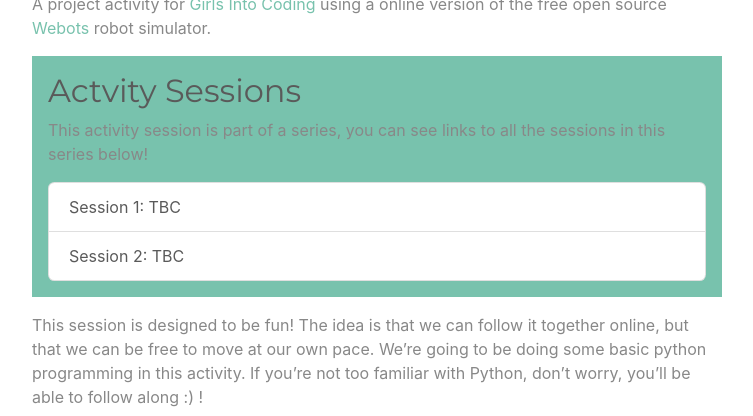
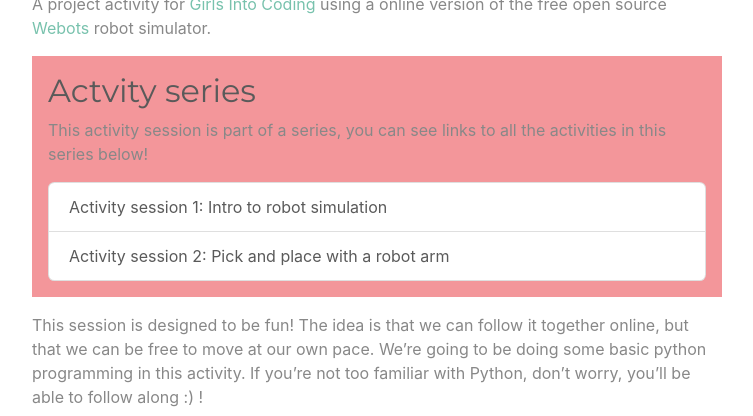
Before and after one commit to samhohcm/Robot-Kinematics-Remote-Worksheet-1, a Jekyll site: the page built from index.md, in a window 1280 px wide and 900 px high, cut to the strip 484-900 px from the top of the window. Shown: the whole strip, without its empty margins (263-1016 px from the left). Built offline with Jekyll 4.4.1, drawn with Linux system fonts in a browser that asks for light colours; some of the changed text lies outside the part shown.

Commit message:
Update index.md

```diff
--- a/index.md
+++ b/index.md
@@ -6,12 +6,12 @@ title: Simulating Robots!
 
 A project activity for [Girls Into Coding](https://www.girlsintocoding.com/) using a online version of the free open source [Webots](https://www.cyberbotics.com/) robot simulator.
 
-<div id="sessionLinkPanel" class="container p-3 my-3 bg-primary">
-<h2>Actvity Sessions</h2>
-  <p>This activity session is part of a series, you can see links to all the sessions in this series below!</p>
+<div id="sessionLinkPanel" class="container p-3 my-3 bg-secondary">
+<h2>Actvity series</h2>
+  <p>This activity session is part of a series, you can see links to all the activities in this series below!</p>
 <ul class="list-group">
-  <a href="https://www.w3schools.com/python/" target="_blank" class="list-group-item list-group-item-action">Session 1: TBC</a>
-  <a href="https://www.pythoncheatsheet.org/" target="_blank" class="list-group-item list-group-item-action">Session 2: TBC</a>
+  <a href="https://meisben.github.io/girlsIntoCoding-robotbenchmark-activity/" target="_blank" class="list-group-item list-group-item-action">Activity session 1: Intro to robot simulation</a>
+  <a href="https://meisben.github.io/girlsIntoCoding-robotbenchmark-activity2/" target="_blank" class="list-group-item list-group-item-action">Activity session 2: Pick and place with a robot arm</a>
 </ul>
 </div>
 
@@ -54,8 +54,8 @@ This session is designed to be fun! The idea is that we can follow it together o
 # Programming the robot!
 ---
 
-<div id="Activity3" class="container p-3 my-3 bg-primary text-primary">
-<h2>Activity #3</h2>
+<div id="Activity1" class="container p-3 my-3 bg-primary text-primary">
+<h2>Activity #1</h2>
 </div>
 
 * We'll be using the [robotbenchmark](https://robotbenchmark.net/) website.
```
